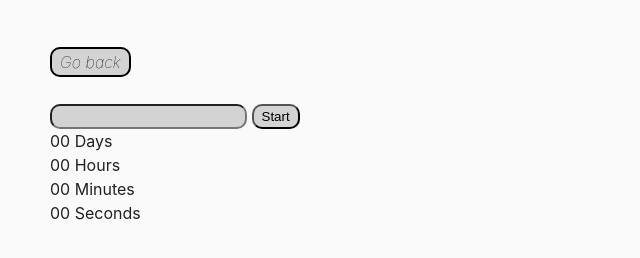
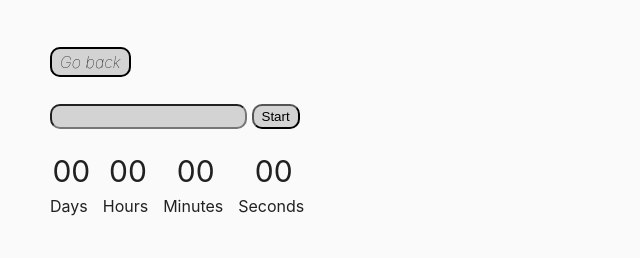
Before and after one commit to Pugli87/goit-js-hw-09, a website built with Parcel: page src/02-timer.html in a window 1280 px wide. Shown: the whole page, without its empty margins (0-640 px from the left). Built offline with nearby package versions, Linux system fonts and the light colour scheme.

Commit message:
Update common.css

```diff
--- a/src/css/common.css
+++ b/src/css/common.css
@@ -66,3 +66,29 @@ input{
   border-radius: 10px;
   background-color: lightgray;
 }
+
+.timer{
+  display: flex;
+  margin-right: 5px;
+  text-align: center;
+
+  margin-top:  20px;
+}
+
+.field{
+  margin-bottom: 20px;
+  display: flex;
+  flex-direction: column;
+  margin-right: 10px;
+}
+
+.value{
+  flex-direction: column;
+  text-align: center;
+  font-size: 30px;
+}
+
+.label{
+  flex-direction: column;
+  margin-right: 5px;
+}
```
